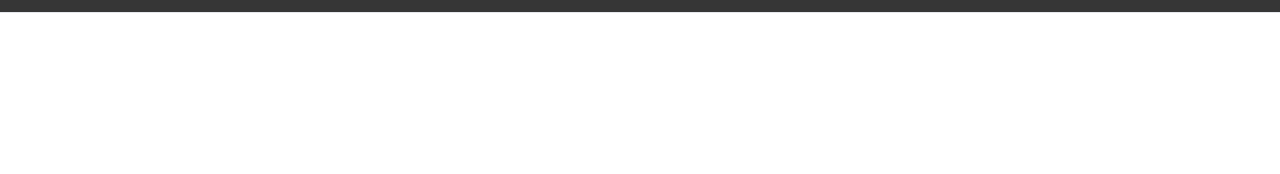
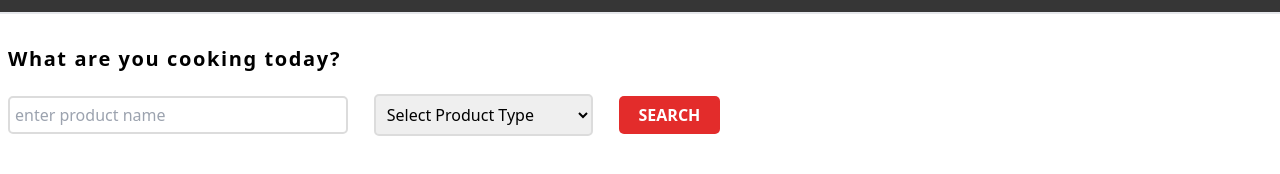
Before and after one commit to lisgarcia/cuisine-solutions, a website: page index.html in a window 1280 px wide. Shown: the part 98-272 px from the top of the page. Drawn offline with nearby package versions, Linux system fonts and the light colour scheme; no server answers.

Commit message:
added form, edit html, css

```diff
--- a/index.html
+++ b/index.html
@@ -24,7 +24,7 @@
         </nav>
     </header>
     <hr>
-    <section class="bg-gray-300">
+    <section name="selected" class="bg-gray-300">
         <div class="container m-auto px-2">
             <div class="grid grid-cols-3 gap-4">
 
@@ -32,7 +32,23 @@
             </div>
         </div>
     </section>
-
+    <hr>
+    <section name="form">
+        <div class="container m-auto px-2">
+            <form id="product-filter" class="padding margin">
+                <h1>What are you cooking today?</h1>
+                <input type="text" name="name" placeholder="enter product name" value=""/>
+                <select id="product-type" name="type">
+                    <option value="select">Select Product Type</option>
+                    <option value="red-meat">Red Meat</option>
+                    <option value="seafood">Seafood</option>
+                    <option value="poultry-pork">Poultry & Pork</option>
+                    <option value="vegetarian">Vegetarian</option>
+                </select>
+                <input class="rounded-md submit" type="submit" value="Search"/>
+            </form>
+        </div>
+    </section>
 
 
     <section class="mt-5">
--- a/style.css
+++ b/style.css
@@ -99,9 +99,51 @@ button {
   margin-top: 10px;
 }
 
-/* .favorite {
-  display: flex;
-  height: 130px;
-  justify-content: center;
-  align-items: center;
- } */
+/* Form Styling */
+
+.padding {
+  padding: 10px 0 10px 0;
+}
+
+.margin {
+  margin: 20px 0 20px 0;
+}
+
+h1 {
+  font-size: 20px;
+  font-weight: 600;
+  padding-bottom: 20px;
+}
+
+.submit {
+  background-color: #e32c2b;
+  color: #ffffff;
+  border-radius: 5px;
+  text-align: center;
+  cursor: pointer;
+  font-family: "Open Sans", sans-serif;
+  font-weight: bold;
+  font-size: 12x;
+  text-transform: uppercase;
+  padding: 7px 20px 7px 20px;
+}
+
+input {
+  padding: 5px 100px 5px 5px;
+  border: solid 2px;
+  border-color:	rgb(220,220,220);
+  border-radius: 5px;
+  margin-right: 20px;
+}
+
+select {
+  padding: 7px 40px 7px 7px;
+  border: solid 2px;
+  border-color:	rgb(220,220,220);
+  border-radius: 5px;
+  margin-right: 20px;
+}
+
+.submit {
+  border: none !important;
+}
```
